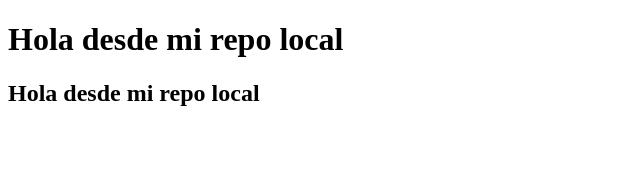
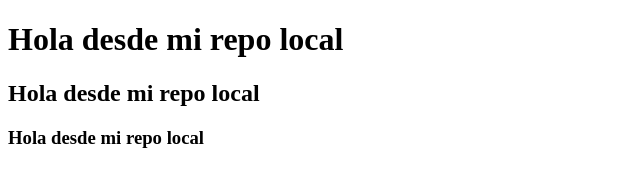
Before and after one commit to jgarcia-my-apps/repoPrueba, a plain HTML site: page index.html in a window 1280 px wide. Shown: the whole page, without its empty margins (0-640 px from the left). Drawn offline with Linux system fonts and the light colour scheme.

Commit message:
Update index.html
AGREGUE UN H3

```diff
--- a/index.html
+++ b/index.html
@@ -8,5 +8,6 @@
 <body>
     <h1>Hola desde mi repo local</h1>
     <h2>Hola desde mi repo local</h2>
+    <h3>Hola desde mi repo local</h3>
 </body>
 </html>
```
